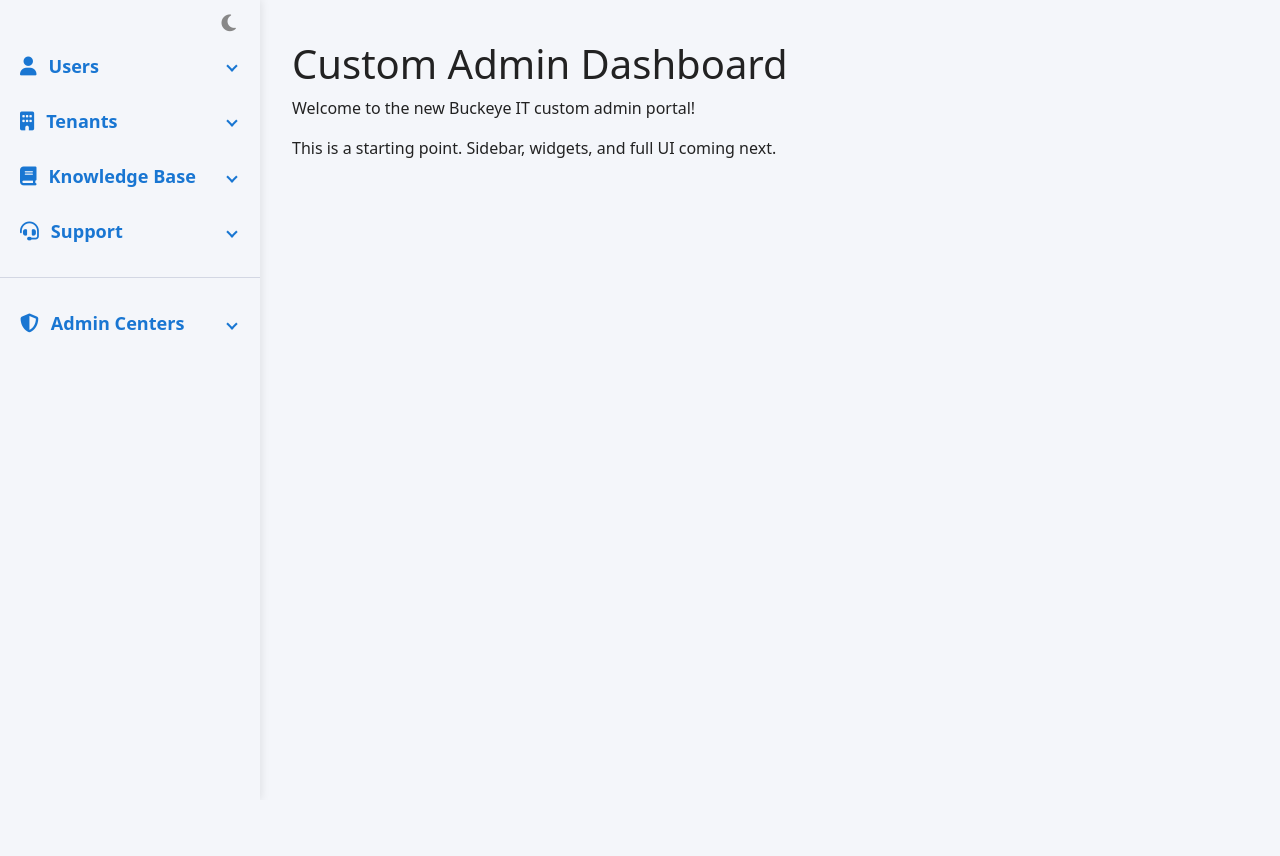
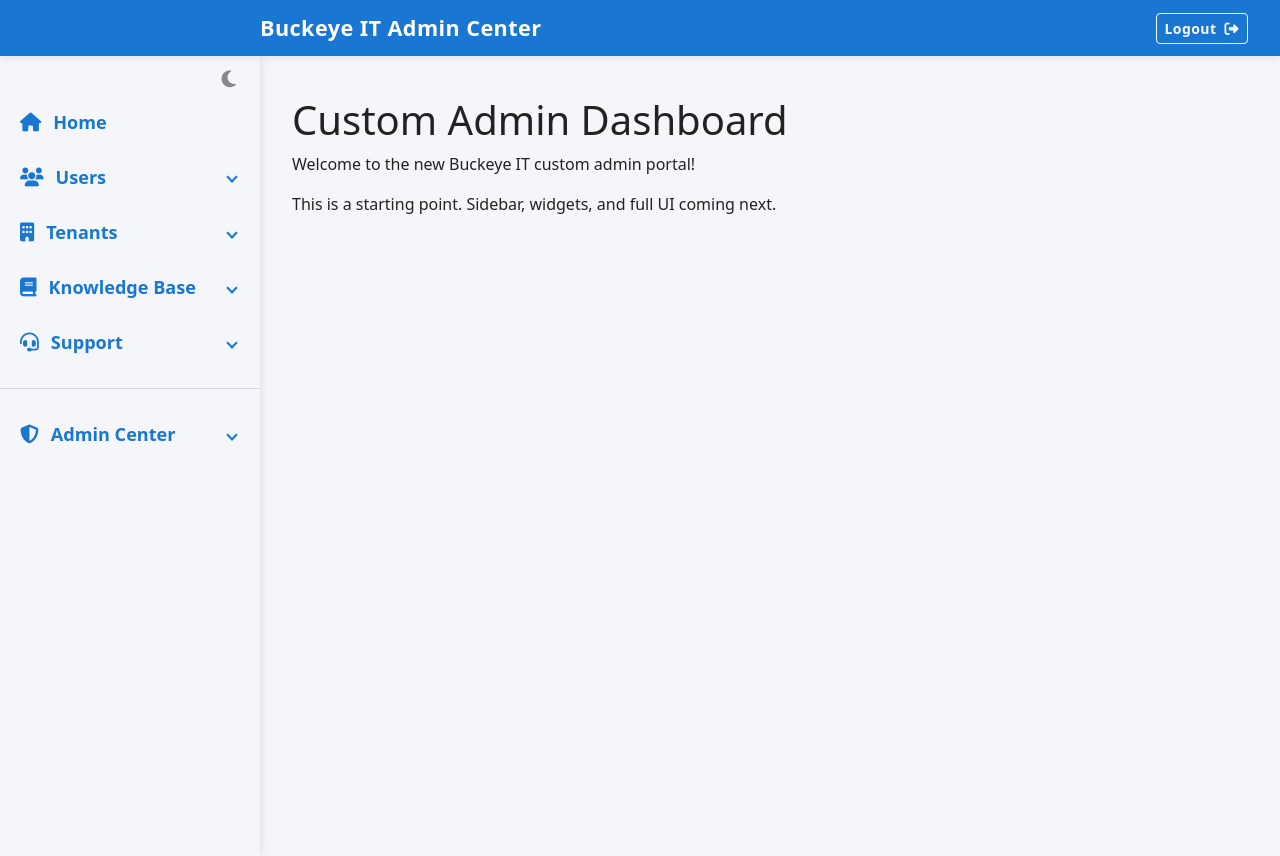
Before and after one commit to jhamiltondev/buckeyeit-portal, a Django app: page /adminpanel/ in a window 1280 px wide. Before the commit the page ends 333 px from the top, so only its background shows below. Run offline with Django 5.2, Linux system fonts and the light colour scheme; the visitor is signed in with stand-in values (Sample User, id 1).

Commit message:
Custom admin: Full navigation, login/logout, banner, and all placeholder views wired up

```diff
--- a/adminpanel/templates/adminpanel/base.html
+++ b/adminpanel/templates/adminpanel/base.html
@@ -157,51 +157,80 @@
     {% block extrahead %}{% endblock %}
 </head>
 <body>
-    <aside class="admin-sidebar" id="adminSidebar">
+    <header class="admin-banner" style="position:fixed;top:0;left:0;width:100vw;z-index:1200;background:#1976d2;color:#fff;padding:0.75rem 0 0.75rem 260px;font-size:1.35rem;font-weight:700;box-shadow:0 2px 8px rgba(0,0,0,0.08);letter-spacing:0.02em;display:flex;align-items:center;justify-content:space-between;">
+        <span>Buckeye IT Admin Center</span>
+        <a href="{% url 'adminpanel:logout' %}" class="btn btn-outline-light btn-sm ms-auto" style="margin-right:2rem;font-weight:600;">Logout <i class="fas fa-sign-out-alt ms-1"></i></a>
+    </header>
+    <aside class="admin-sidebar" id="adminSidebar" style="top:56px;">
         <div class="sidebar-header">
             <button id="nightModeToggle" class="night-mode-toggle" title="Toggle Night Mode"><i class="fas fa-moon"></i></button>
         </div>
         <ul class="sidebar-menu">
+            <!-- Home -->
+            <li class="sidebar-section">
+                <a href="{% url 'adminpanel:dashboard' %}" class="sidebar-link"><i class="fas fa-home"></i> Home</a>
+            </li>
+            <!-- Users -->
             <li class="sidebar-section" data-section="users">
-                <a href="#" class="sidebar-link"><i class="fas fa-user"></i> Users <span class="sidebar-caret"></span></a>
+                <a href="#" class="sidebar-link"><i class="fas fa-users"></i> Users <span class="sidebar-caret"></span></a>
                 <ul class="sidebar-submenu">
-                    <li><a href="#"><i class="fas fa-user"></i> Active Users</a></li>
-                    <li><a href="#"><i class="fas fa-users"></i> Groups</a></li>
+                    <li><a href="{% url 'adminpanel:users_active' %}"><i class="fas fa-user-check"></i> Active Users</a></li>
+                    <li><a href="{% url 'adminpanel:users_pending' %}"><i class="fas fa-user-clock"></i> Pending Approvals</a></li>
+                    <li><a href="{% url 'adminpanel:users_invitations' %}"><i class="fas fa-envelope-open-text"></i> Invitations/Registration Logs</a></li>
+                    <li><a href="{% url 'adminpanel:groups' %}"><i class="fas fa-user-group"></i> Groups</a></li>
+                    <li><a href="{% url 'adminpanel:users_deactivated' %}"><i class="fas fa-user-slash"></i> Deactivated Users</a></li>
+                    <li><a href="{% url 'adminpanel:users_audit' %}"><i class="fas fa-clipboard-list"></i> Audit Logs</a></li>
                 </ul>
             </li>
+            <!-- Tenants -->
             <li class="sidebar-section" data-section="tenants">
                 <a href="#" class="sidebar-link"><i class="fas fa-building"></i> Tenants <span class="sidebar-caret"></span></a>
                 <ul class="sidebar-submenu">
-                    <li><a href="#"><i class="fas fa-building"></i> All Tenants</a></li>
-                    <li><a href="#"><i class="fas fa-file-upload"></i> Tenant Documents</a></li>
+                    <li><a href="{% url 'adminpanel:tenants' %}"><i class="fas fa-building"></i> All Tenants</a></li>
+                    <li><a href="{% url 'adminpanel:tenant_documents' %}"><i class="fas fa-file-alt"></i> Tenant Documents</a></li>
+                    <li><a href="{% url 'adminpanel:tenant_settings' %}"><i class="fas fa-cogs"></i> Tenant Settings</a></li>
+                    <li><a href="{% url 'adminpanel:tenant_activity' %}"><i class="fas fa-history"></i> Tenant Activity</a></li>
+                    <li><a href="{% url 'adminpanel:tenant_customization' %}"><i class="fas fa-paint-brush"></i> Tenant Portal Customization</a></li>
+                    <li><a href="{% url 'adminpanel:tenant_staff' %}"><i class="fas fa-user-tie"></i> Assigned Staff / Contacts</a></li>
+                    <li><a href="{% url 'adminpanel:tenant_automation' %}"><i class="fas fa-robot"></i> Automation Status</a></li>
                 </ul>
             </li>
+            <!-- Knowledge Base -->
             <li class="sidebar-section" data-section="kb">
                 <a href="#" class="sidebar-link"><i class="fas fa-book"></i> Knowledge Base <span class="sidebar-caret"></span></a>
                 <ul class="sidebar-submenu">
-                    <li><a href="#"><i class="fas fa-file-alt"></i> Articles</a></li>
-                    <li><a href="#"><i class="fas fa-folder-open"></i> Categories</a></li>
+                    <li><a href="{% url 'adminpanel:kb_articles' %}"><i class="fas fa-file-alt"></i> Articles</a></li>
+                    <li><a href="{% url 'adminpanel:kb_categories' %}"><i class="fas fa-folder-open"></i> Categories</a></li>
+                    <li><a href="{% url 'adminpanel:kb_feedback' %}"><i class="fas fa-star-half-alt"></i> Feedback & Ratings</a></li>
+                    <li><a href="{% url 'adminpanel:kb_drafts' %}"><i class="fas fa-edit"></i> Drafts/Review Queue</a></li>
+                    <li><a href="{% url 'adminpanel:kb_suggested' %}"><i class="fas fa-lightbulb"></i> Suggested Articles</a></li>
                 </ul>
             </li>
+            <!-- Support -->
             <li class="sidebar-section" data-section="support">
                 <a href="#" class="sidebar-link"><i class="fas fa-headset"></i> Support <span class="sidebar-caret"></span></a>
                 <ul class="sidebar-submenu">
-                    <li><a href="#"><i class="fas fa-ticket-alt"></i> Tickets</a></li>
-                    <li><a href="#"><i class="fas fa-bullhorn"></i> Announcements</a></li>
+                    <li><a href="{% url 'adminpanel:tickets' %}"><i class="fas fa-ticket-alt"></i> Tickets</a></li>
+                    <li><a href="{% url 'adminpanel:announcements' %}"><i class="fas fa-bullhorn"></i> Announcements</a></li>
+                    <li><a href="{% url 'adminpanel:service_health' %}"><i class="fas fa-heartbeat"></i> Service Health</a></li>
                 </ul>
             </li>
             <li class="sidebar-divider"></li>
+            <!-- Admin Center -->
             <li class="sidebar-section" data-section="admincenters">
-                <a href="#" class="sidebar-link"><i class="fas fa-shield-alt"></i> Admin Centers <span class="sidebar-caret"></span></a>
+                <a href="#" class="sidebar-link"><i class="fas fa-shield-alt"></i> Admin Center <span class="sidebar-caret"></span></a>
                 <ul class="sidebar-submenu">
-                    <li><a href="#"><i class="fas fa-user-shield"></i> Social accounts</a></li>
-                    <li><a href="#"><i class="fas fa-key"></i> Social application tokens</a></li>
-                    <li><a href="#"><i class="fas fa-cogs"></i> Social applications</a></li>
+                    <li><a href="{% url 'adminpanel:platform_settings' %}"><i class="fas fa-sliders-h"></i> Platform Settings</a></li>
+                    <li><a href="{% url 'adminpanel:social_identity' %}"><i class="fas fa-id-badge"></i> Social Login & Identity</a></li>
+                    <li><a href="{% url 'adminpanel:api_integration' %}"><i class="fas fa-plug"></i> API Integration</a></li>
+                    <li><a href="{% url 'adminpanel:audit_logs' %}"><i class="fas fa-clipboard-list"></i> Audit Logs</a></li>
+                    <li><a href="{% url 'adminpanel:role_manager' %}"><i class="fas fa-user-shield"></i> Role & Permission Manager</a></li>
+                    <li><a href="{% url 'adminpanel:system_health' %}"><i class="fas fa-server"></i> System Health / Monitor</a></li>
                 </ul>
             </li>
         </ul>
     </aside>
-    <main class="main-content">
+    <main class="main-content" style="margin-top:56px;">
         {% block content %}{% endblock %}
     </main>
     <script>
--- a/adminpanel/urls.py
+++ b/adminpanel/urls.py
@@ -1,19 +1,43 @@
 from django.urls import path
 from . import views
+from .views import AdminLoginView, AdminLogoutView
 
 app_name = 'adminpanel'
 
 urlpatterns = [
     path('', views.dashboard, name='dashboard'),
-    path('users/', views.users, name='users'),
-    path('groups/', views.groups, name='groups'),
+    # Users
+    path('users/active/', views.users_active, name='users_active'),
+    path('users/pending/', views.users_pending, name='users_pending'),
+    path('users/invitations/', views.users_invitations, name='users_invitations'),
+    path('users/groups/', views.groups, name='groups'),
+    path('users/deactivated/', views.users_deactivated, name='users_deactivated'),
+    path('users/audit/', views.users_audit, name='users_audit'),
+    # Tenants
     path('tenants/', views.tenants, name='tenants'),
-    path('tenant-documents/', views.tenant_documents, name='tenant_documents'),
-    path('kb-articles/', views.kb_articles, name='kb_articles'),
-    path('kb-categories/', views.kb_categories, name='kb_categories'),
-    path('tickets/', views.tickets, name='tickets'),
-    path('announcements/', views.announcements, name='announcements'),
-    path('social-accounts/', views.social_accounts, name='social_accounts'),
-    path('social-tokens/', views.social_tokens, name='social_tokens'),
-    path('social-apps/', views.social_apps, name='social_apps'),
+    path('tenants/documents/', views.tenant_documents, name='tenant_documents'),
+    path('tenants/settings/', views.tenant_settings, name='tenant_settings'),
+    path('tenants/activity/', views.tenant_activity, name='tenant_activity'),
+    path('tenants/customization/', views.tenant_customization, name='tenant_customization'),
+    path('tenants/staff/', views.tenant_staff, name='tenant_staff'),
+    path('tenants/automation/', views.tenant_automation, name='tenant_automation'),
+    # Knowledge Base
+    path('kb/articles/', views.kb_articles, name='kb_articles'),
+    path('kb/categories/', views.kb_categories, name='kb_categories'),
+    path('kb/feedback/', views.kb_feedback, name='kb_feedback'),
+    path('kb/drafts/', views.kb_drafts, name='kb_drafts'),
+    path('kb/suggested/', views.kb_suggested, name='kb_suggested'),
+    # Support
+    path('support/tickets/', views.tickets, name='tickets'),
+    path('support/announcements/', views.announcements, name='announcements'),
+    path('support/service-health/', views.service_health, name='service_health'),
+    # Admin Center
+    path('admin/platform-settings/', views.platform_settings, name='platform_settings'),
+    path('admin/social-identity/', views.social_identity, name='social_identity'),
+    path('admin/api-integration/', views.api_integration, name='api_integration'),
+    path('admin/audit-logs/', views.audit_logs, name='audit_logs'),
+    path('admin/role-manager/', views.role_manager, name='role_manager'),
+    path('admin/system-health/', views.system_health, name='system_health'),
+    path('login/', AdminLoginView.as_view(), name='login'),
+    path('logout/', AdminLogoutView.as_view(), name='logout'),
 ]
--- a/adminpanel/views.py
+++ b/adminpanel/views.py
@@ -1,5 +1,6 @@
 from django.contrib.admin.views.decorators import staff_member_required
 from django.shortcuts import render
+from django.contrib.auth.views import LoginView, LogoutView
 
 # Create your views here.
 
@@ -50,3 +51,80 @@ def social_tokens(request):
 @staff_member_required
 def social_apps(request):
     return render(request, 'adminpanel/social_apps.html')
+
+# Users
+@staff_member_required
+def users_active(request):
+    return render(request, 'adminpanel/users_active.html')
+@staff_member_required
+def users_pending(request):
+    return render(request, 'adminpanel/users_pending.html')
+@staff_member_required
+def users_invitations(request):
+    return render(request, 'adminpanel/users_invitations.html')
+@staff_member_required
+def users_deactivated(request):
+    return render(request, 'adminpanel/users_deactivated.html')
+@staff_member_required
+def users_audit(request):
+    return render(request, 'adminpanel/users_audit.html')
+
+# Tenants
+@staff_member_required
+def tenant_settings(request):
+    return render(request, 'adminpanel/tenant_settings.html')
+@staff_member_required
+def tenant_activity(request):
+    return render(request, 'adminpanel/tenant_activity.html')
+@staff_member_required
+def tenant_customization(request):
+    return render(request, 'adminpanel/tenant_customization.html')
+@staff_member_required
+def tenant_staff(request):
+    return render(request, 'adminpanel/tenant_staff.html')
+@staff_member_required
+def tenant_automation(request):
+    return render(request, 'adminpanel/tenant_automation.html')
+
+# Knowledge Base
+@staff_member_required
+def kb_feedback(request):
+    return render(request, 'adminpanel/kb_feedback.html')
+@staff_member_required
+def kb_drafts(request):
+    return render(request, 'adminpanel/kb_drafts.html')
+@staff_member_required
+def kb_suggested(request):
+    return render(request, 'adminpanel/kb_suggested.html')
+
+# Support
+@staff_member_required
+def service_health(request):
+    return render(request, 'adminpanel/service_health.html')
+
+# Admin Center
+@staff_member_required
+def platform_settings(request):
+    return render(request, 'adminpanel/platform_settings.html')
+@staff_member_required
+def social_identity(request):
+    return render(request, 'adminpanel/social_identity.html')
+@staff_member_required
+def api_integration(request):
+    return render(request, 'adminpanel/api_integration.html')
+@staff_member_required
+def audit_logs(request):
+    return render(request, 'adminpanel/audit_logs.html')
+@staff_member_required
+def role_manager(request):
+    return render(request, 'adminpanel/role_manager.html')
+@staff_member_required
+def system_health(request):
+    return render(request, 'adminpanel/system_health.html')
+
+class AdminLoginView(LoginView):
+    template_name = 'adminpanel/login.html'
+    redirect_authenticated_user = True
+
+class AdminLogoutView(LogoutView):
+    next_page = '/adminpanel/login/'
--- a/buckeyeit_portal/urls.py
+++ b/buckeyeit_portal/urls.py
@@ -51,7 +51,6 @@ def root_redirect(request):
     return redirect('portal:login')
 
 urlpatterns = [
-    path('admin/', custom_admin_view),
     path('accounts/', include('allauth.urls')),
     path('adminpanel/', include('adminpanel.urls', namespace='adminpanel')),
     path('', root_redirect, name='root-redirect'),
```
Also changed, not shown: adminpanel/templates/adminpanel/login.html (added, +76 -0 lines), 1 other file.
